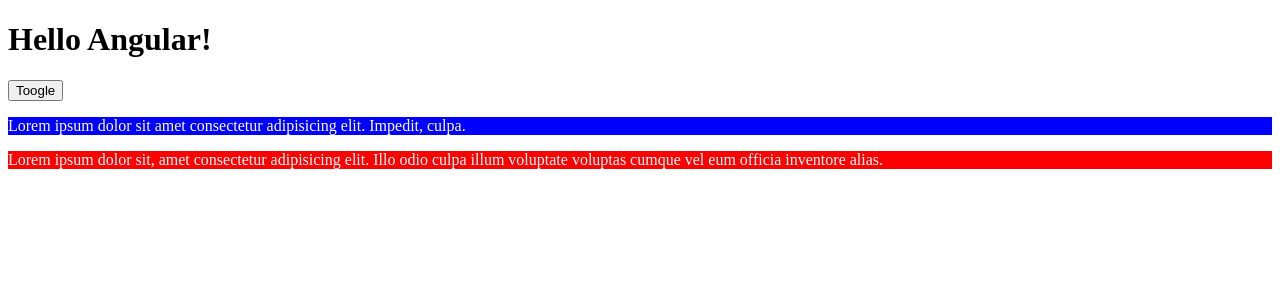
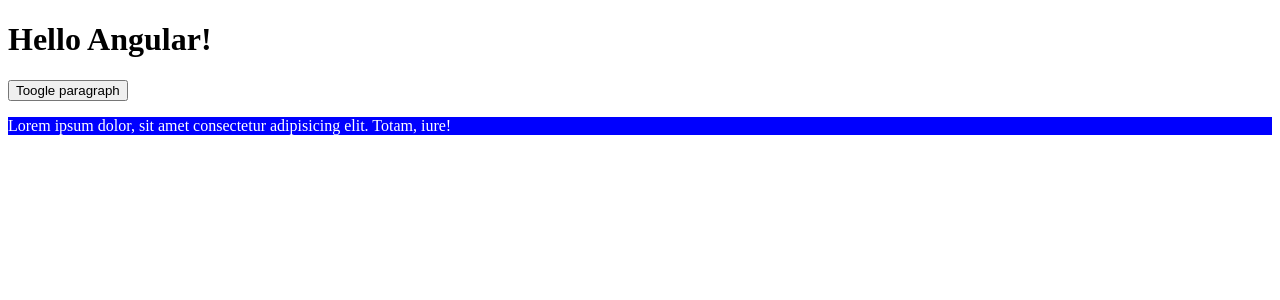
Before and after one commit to AlMuz/ANGULAR-Basics, an Angular app: page / in a window 1280 px wide. Shown: the top 300 px of the page. Built offline with nearby package versions, Linux system fonts and the light colour scheme.

Commit message:
if else example

```diff
--- a/src/app/app.component.html
+++ b/src/app/app.component.html
@@ -30,7 +30,7 @@
 
 <p>{{ newTitle }}</p> -->
 
-<button (click)="backgroundToggle = !backgroundToggle">Toogle</button>
+<!-- <button (click)="backgroundToggle = !backgroundToggle">Toogle</button> -->
 
 <!-- <div
   [ngStyle]="{
@@ -42,8 +42,15 @@
   }"
 ></div> -->
 
-<p [ngClass]="{ red: backgroundToggle, blue: !backgroundToggle }">
+<!-- <p [ngClass]="{ red: backgroundToggle, blue: !backgroundToggle }">
   Lorem ipsum dolor sit amet consectetur adipisicing elit. Impedit, culpa.
 </p>
 
-<p [class.blue]="backgroundToggle" [class.red]="!backgroundToggle">Lorem ipsum dolor sit, amet consectetur adipisicing elit. Illo odio culpa illum voluptate voluptas cumque vel eum officia inventore alias.</p>
+<p [class.blue]="backgroundToggle" [class.red]="!backgroundToggle">Lorem ipsum dolor sit, amet consectetur adipisicing elit. Illo odio culpa illum voluptate voluptas cumque vel eum officia inventore alias.</p> -->
+
+<button (click)="toggle = !toggle">Toogle paragraph</button>
+
+<p *ngIf="toggle; else blueParagraph" class="red">Lorem ipsum dolor, sit amet consectetur adipisicing elit. Totam, iure!</p>
+<ng-template #blueParagraph>
+  <p class="blue">Lorem ipsum dolor, sit amet consectetur adipisicing elit. Totam, iure!</p>
+</ng-template>
--- a/src/app/app.component.ts
+++ b/src/app/app.component.ts
@@ -18,6 +18,7 @@
   newTitle = '';
 
   backgroundToggle = false;
+  toggle = false;
 
   // it must be after variable init
   constructor() {
```
